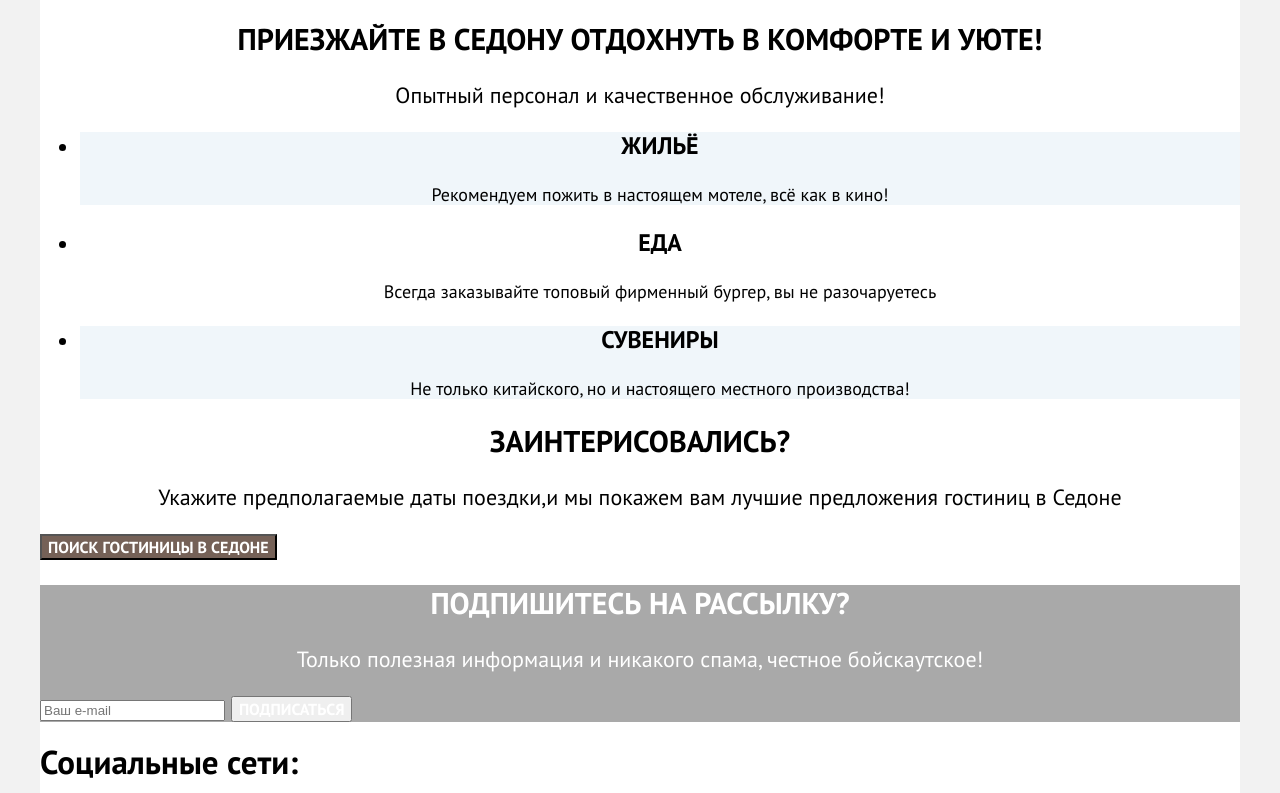
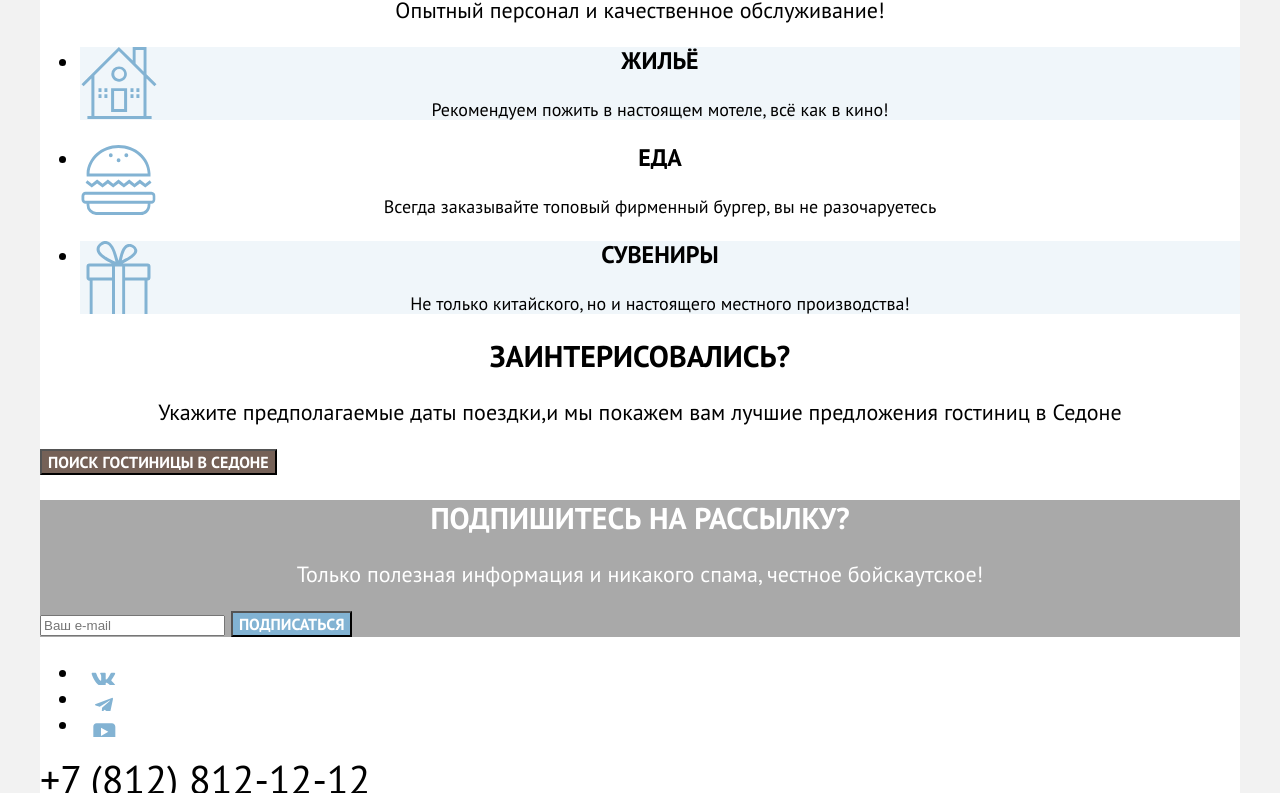
Before and after one commit to htmlacademy-htmlcss/2362145-sedona-1, a plain HTML site: page index.html in a window 1280 px wide. Shown: the part 1442-2235 px from the top of the page. Drawn offline with Linux system fonts and the light colour scheme.

Commit message:
Добавление картинок и доработка мелочей

```diff
--- a/index.html
+++ b/index.html
@@ -31,12 +31,12 @@
         </li>
       </ul>
       <ul class="navigation-list navigation-user">
-        <li class="navigation-item navigation-user-item">
+        <li class="navigation-item navigation-search-item">
           <a class="navigation-link navigation-user-link" href="#">
             <span class="visually-hidden">Поиск</span>
           </a>
         </li>
-        <li class="navigation-item navigation-user-item">
+        <li class="navigation-item navigation-favorite-item">
           <a class="navigation-link navigation-user-link" href="#">
             <span class="visually-hidden">Избранное</span>
           </a>
--- a/styles/styles.css
+++ b/styles/styles.css
@@ -29,6 +29,10 @@ body {
   color: #000000;
 }
 
+.visually-hidden {
+  display: none;
+}
+
 .navigation-item a {
   font-size: 20px;
   line-height: 24px;
@@ -37,6 +41,16 @@ body {
   background-color: #ffffff;
   text-decoration: none;
   text-align: center;
+}
+
+.navigation-search-item {
+  background-image: url("/images/icons/icon-search.svg");
+  background-repeat: no-repeat;
+}
+
+.navigation-favorite-item {
+  background-image: url("/images/icons/icon-favorite.svg");
+  background-repeat: no-repeat;
 }
 
 .button {
@@ -98,16 +112,29 @@ body {
   color: #000000;
 }
 
-
-
 .advantages-list li:nth-child(2n) {
   background: rgba(131, 179, 211, 0.2);
   color: #000000;
 }
 
-.second-advantages-list li:nth-child(2n) {
+.second-advantages-list li:first-child {
+  background-image: url("/images/icons/house.svg");
+  background-repeat: no-repeat;
+  background-size: auto;
+}
+
+.second-advantages-list li:nth-child(2) {
   background-color: #ffffff;
   color: #000000;
+  background-image: url("/images/icons/food.svg");
+  background-repeat: no-repeat;
+  background-size: auto;
+}
+
+.second-advantages-list li:nth-child(3) {
+  background-image: url("/images/icons/present.svg");
+  background-repeat: no-repeat;
+  background-size: auto;
 }
 
 .section-button {
@@ -121,3 +148,33 @@ body {
   background-repeat: no-repeat;
   background-size: auto;
 }
+
+.subscribe-button {
+  background-color: rgba(130, 179, 211, 1);
+}
+
+.footer-social-list li:first-child {
+  background-image: url("/images/icons/icon-vk.svg");
+  background-repeat: no-repeat;
+  background-size: auto;
+}
+
+.footer-social-list li:nth-child(2) {
+  background-image: url("/images/icons/icon-telegram.svg");
+  background-repeat: no-repeat;
+  background-size: auto;
+}
+
+.footer-social-list li:nth-child(3) {
+  background-image: url("/images/icons/icon-youtube.svg");
+  background-repeat: no-repeat;
+  background-size: auto;
+}
+
+.contact-address a {
+  font-style: normal;
+  font-size: 40px;
+  line-height: 40px;
+  text-decoration: none;
+  color: #000000;
+}
```
Also changed, not shown: images/icons/present.svg (added).
